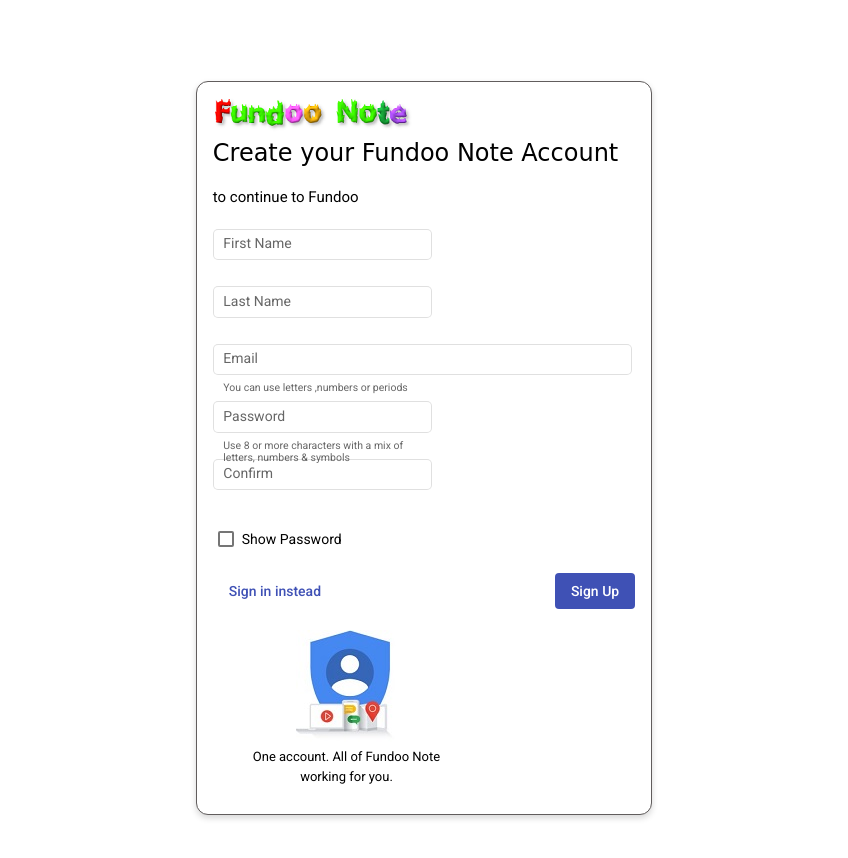
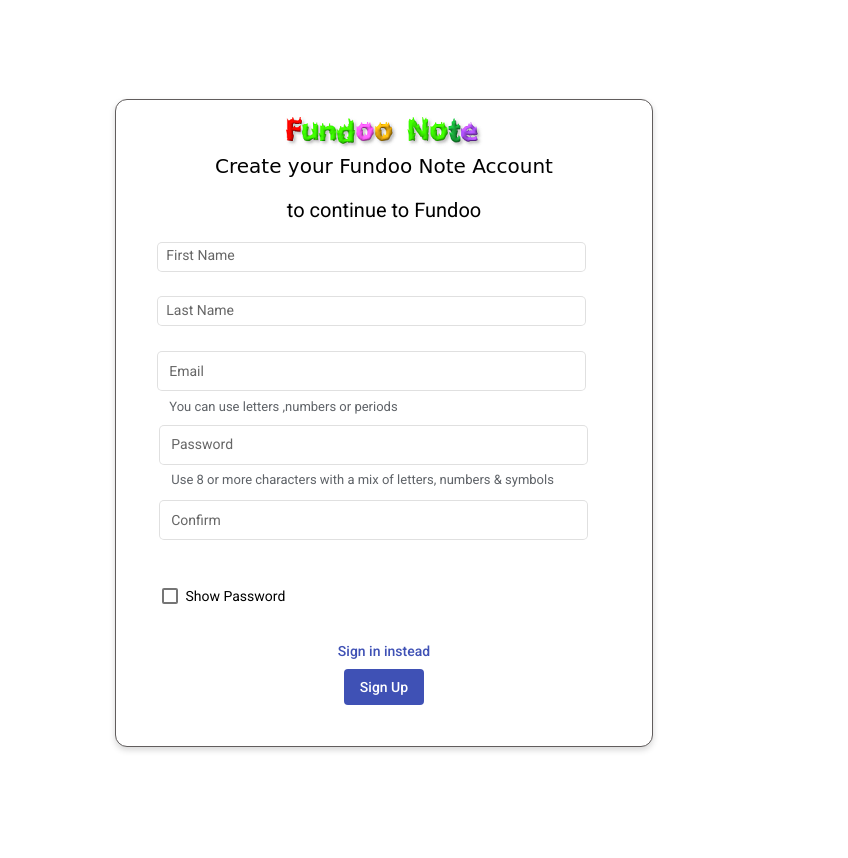
Before and after one commit to RohitGupta8/FundooNoteUI, an Angular app: page /register in a window 768 px wide. Shown: the top 858 px of the page, 848 px wide, since content can reach past the window. After the commit the page ends 823 px from the top, so only its background shows below. Built offline with nearby package versions, Linux system fonts and the light colour scheme.

Commit message:
refactor: add media queries in registration component.

```diff
--- a/src/app/components/signing-up/signing-up.component.html
+++ b/src/app/components/signing-up/signing-up.component.html
@@ -1,40 +1,40 @@
-<div class="form-container">
+<div class="container">
   <div class="form">
-    <div class="form-width" >
-      <div><img src="../../../assets/fundooNote.png"></div>
-      <form class="form-text" (ngSubmit)="onSubmit()">
-        <div>
+    <div >
+      <div class="logo"><img src="../../../assets/fundooNote.png"></div>
+      <form (ngSubmit)="onSubmit()">
+        <div class="form-text">
           <h1 style="font-weight: 500;font-family: Comic Sans MS ;">Create your Fundoo Note Account</h1>
           <h4>to continue to Fundoo</h4>
         </div>
         <div class="form-content">
           <div class="names">
-            <mat-form-field appearance="outline" class="form-field">
+            <mat-form-field appearance="outline" >
               <mat-label>First Name</mat-label>
-              <input matInput class="input" id="first_name" name="first_name" formControlName="firstName" />
+              <input matInput class="input" id="firstName" name="first_name" formControlName="firstName" />
             </mat-form-field>
 
-            <mat-form-field appearance="outline" class="form-field">
+            <mat-form-field appearance="outline" >
               <mat-label>Last Name</mat-label>
               <input matInput class="input" id="first_name" name="first_name" formControlName="lastName" />
             </mat-form-field>
           </div>
 
-          <mat-form-field appearance="outline" class="form-field">
+          <mat-form-field appearance="outline" class="email">
             <mat-label>Email</mat-label>
             <input matInput type="email" name="Email" id="Email" class="input" formControlName="email" />
             <mat-hint *ngIf="!submitted">You can use letters ,numbers or periods</mat-hint>
           </mat-form-field>
 
-          <div>
-            <mat-form-field appearance="outline" class="form-field">
+          <div class="password">
+            <mat-form-field appearance="outline" class="confirm">
               <mat-label>Password</mat-label>
               <input matInput [type]="hide ? 'password' : 'text'" class="input" formControlName="password" />
               <mat-hint *ngIf="!submitted">
                 Use 8 or more characters with a mix of letters, numbers & symbols
               </mat-hint>
             </mat-form-field>
-            <mat-form-field appearance="outline" class="form-field">
+            <mat-form-field appearance="outline" class="confirm">
               <mat-label>Confirm</mat-label>
               <input matInput [type]="hide ? 'password' : 'text'" class="input" formControlName="confirm" />
             </mat-form-field>
@@ -60,15 +60,9 @@
         </div>
       </form>
     </div>
-    <div class="image-signup">
-      <div class="image-item">
-        <img src="../../../assets/signUp.jpg" />
-      </div>
-      <div>
-        <p id="image-text">
-          One account. All of Fundoo Note<br /> working for you.
-        </p>
-      </div>
+    <div class="imageContainer">
+      <img src="../../../assets/signUp.jpg">
+      <p>One account. All of fundooNote Account <br> working for you</p>
     </div>
   </div>
   <router-outlet></router-outlet>
--- a/src/app/components/signing-up/signing-up.component.scss
+++ b/src/app/components/signing-up/signing-up.component.scss
@@ -1,10 +1,51 @@
-.form-text {
+@import url("https://fonts.googleapis.com/css2?family=Roboto:wght@300&display=swap");
+@import url("https://fonts.googleapis.com/css2?family=Arimo&display=swap");
+
+@mixin flex($display, $alignitems, $justifycontent, $flexdirection) {
+  // Mixin with defaults
+  display: $display;
+  align-items: $alignitems;
+  justify-content: $justifycontent;
+  flex-direction: $flexdirection;
+}
+@mixin fontSize($size) {
+  font-size: $size;
+}
+
+$box-size: 8px;
+.container {
+  @include flex(
+    $display: flex,
+    $alignitems: center,
+    $justifycontent: center,
+    $flexdirection: row
+  );
+  margin-top: 3%;
+}
+
+.imageContainer {
+  padding-left: 18px;
   display: flex;
-  flex-flow: column wrap;
+  flex-direction: column;
+  justify-content: center;
+  p {
+    text-align: center;
+    font-family: "Roboto", sans-serif;
+    font-size: smaller;
   }
-@media (min-width: 450px) {
-  .form-container {
-    padding: 48px 40px 36px;
+}
+
+mat-form-field {
+  font-size: 13px;
+  input {
+    padding: 1px;
+  }
+}
+mat-label {
+  font-size: 14px;
+}
+mat-error {
+  font-size: 11px;
 }
 
 .form-container {
@@ -17,7 +58,6 @@
   flex-flow: row wrap;
 }
 
-
 .form {
   background: #ffffff 0% 0% no-repeat padding-box;
   box-shadow: 0px 3px 6px #00000029;
@@ -26,7 +66,6 @@
   padding: 2%;
   display: flex;
   flex-flow: row wrap;
-    max-width: 55%;
 }
 
 .text {
@@ -41,7 +80,13 @@
   flex-flow: column wrap;
   width: 100%;
 }
-
+.email {
+  width: 100%;
+  font-size: 13px;
+}
+.confirm {
+  padding: 2px;
+}
 .form-footer {
   width: 100%;
   display: flex;
@@ -65,7 +110,7 @@
   flex-flow: column wrap;
   justify-content: center;
   align-items: center;
-    padding-left: 40px;
+  padding-left: 80px;
 }
 .checkbox {
   padding-top: 15px;
@@ -78,7 +123,7 @@
 }
 
 ::ng-deep .mat-form-field-flex > .mat-form-field-infix {
-    padding: 0.3em 9px;
+  padding: 0.3em 9px !important;
 }
 ::ng-deep .mat-form-field-label-wrapper {
   top: -1.6em;
@@ -87,7 +132,55 @@
 ::ng-deep
   .mat-form-field-appearance-outline.mat-form-field-can-float.mat-form-field-should-float
   .mat-form-field-label {
-    transform: translateY(-0.8em) scale(0.85);
-    width: 50.33333%;
+  transform: translateY(-1em) scale(0.75);
+  width: 103.33333%;
+}
+@media only screen and (max-width: 900px) {
+  .imageContainer {
+    display: none !important;
+  }
+
+  .names {
+    width: 85% !important;
+    font-size: 20px;
+    margin-left: 25px;
+  }
+  .confirm {
+    width: 85% !important;
+    font-size: 17px;
+    margin-left: 25px;
+  }
+  .container {
+    width: 100%;
+    height: 100%;
+  }
+  mat-form-field {
+    width: 100% !important;
+  }
+  .email {
+    width: 85% !important;
+    font-size: 17px;
+    margin-left: 25px;
+  }
+  .checkbox{
+    margin-left: 25px;
+  }
+  mat-hint {
+    color: #5f6368;
+    font-size: 13px;
+    padding-bottom: 4px;
+  }
+  .form-text{
+    h1,h4{font-size: 20px;
+    text-align: center;}
+  }
+  .form-footer{
+    display: flex;
+    flex-flow: column;
+  }
+  .logo{
+     display: flex;
+  justify-content: center;
+  align-items: center;
   }
 }
```
Lines whose indentation alone changed are shown as unchanged.
